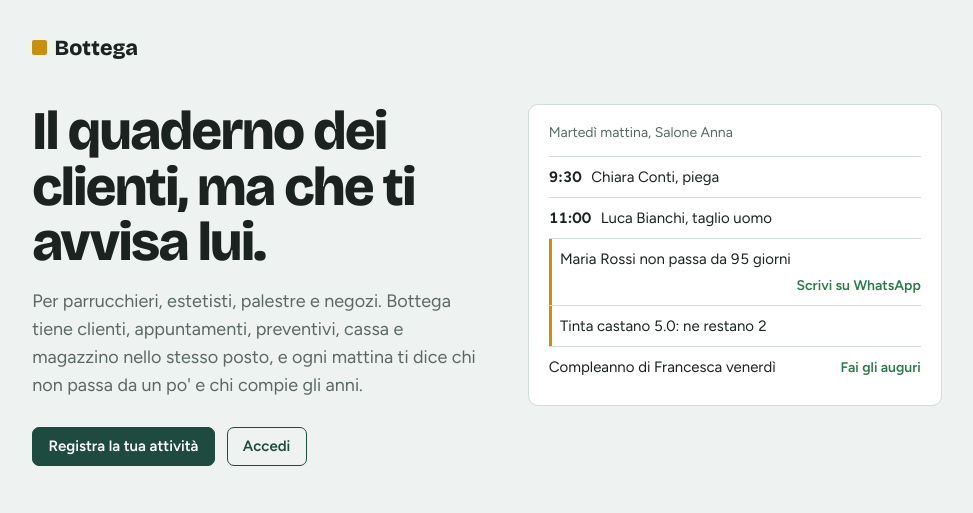
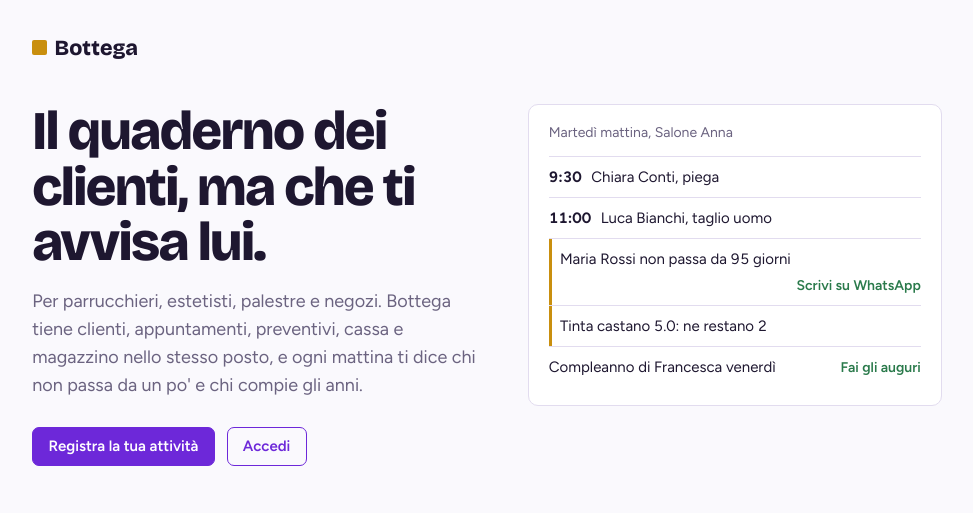
Before and after one commit to rosariosapienza12/bottega-crm-python, a FastAPI app: page / in a window 1280 px wide. Shown: the top 513 px of the page, without its empty margins (153-1126 px from the left). Run offline with FastAPI, Linux system fonts and the light colour scheme; parts of the project's set-up code (start-up, migrations or seed data) failed here and were passed over.

Commit message:
Promemoria WhatsApp per gli appuntamenti e colori viola
- Link "Ricorda su WhatsApp" sugli appuntamenti futuri, con testo pronto
- Tema viola e bianco (chiaro e scuro), anche nel preventivo da stampare
- Dati di prova: richieste senza l'occasione nel titolo
- Test sul testo del promemoria e contro l'iniezione di HTML

Co-Authored-By: Claude Opus 5.5 <noreply@anthropic.com>

```diff
--- a/app/static/style.css
+++ b/app/static/style.css
@@ -1,29 +1,29 @@
 /* Bottega: colori, caratteri e componenti.
    Tailwind lo uso per layout e spaziature, qui c'è l'identità vera e propria.
-   Verde pino per struttura e azioni, senape per i soldi e le cose da guardare. */
+   Viola per struttura e azioni su fondo bianco, senape per i soldi e le cose da guardare. */
 
 :root {
-  --bg: #eef2f1;
+  --bg: #faf9fd;
   --surface: #ffffff;
-  --sunken: #e2e9e6;
-  --line: #d2dbd8;
-  --ink: #1b2321;
-  --muted: #5a6965;
+  --sunken: #efeaf8;
+  --line: #e2dcef;
+  --ink: #1e1730;
+  --muted: #6b6380;
 
-  --pine: #1f4a40;
-  --pine-ink: #ffffff;
-  --pine-soft: #dbeae5;
+  --violet: #6d28d9;
+  --violet-ink: #ffffff;
+  --violet-soft: #ede5fb;
   --mustard: #c98f0e;
   --mustard-soft: #f6ead0;
   --pos: #2a7a4b;
   --neg: #b0402e;
   --neg-soft: #f6dfda;
 
-  --side: #173a32;
-  --side-ink: #e6f0ec;
-  --side-muted: #98b5ad;
-  --side-hover: #20483f;
-  --side-active: #2a5b4e;
+  --side: #3b1a6e;
+  --side-ink: #f3eefc;
+  --side-muted: #b9a8dc;
+  --side-hover: #4a2486;
+  --side-active: #5b2fa0;
 
   --f-head: "Bricolage Grotesque", "Segoe UI", system-ui, sans-serif;
   --f-body: "Figtree", "Segoe UI", system-ui, sans-serif;
@@ -64,7 +64,7 @@ body {
   font-variant-numeric: tabular-nums;
 }
 
-a { color: var(--pine); text-underline-offset: 3px; }
+a { color: var(--violet); text-underline-offset: 3px; }
 :focus-visible { outline: 2px solid var(--mustard); outline-offset: 2px; }
 
 h1, h2, h3 { font-family: var(--f-head); margin: 0; letter-spacing: -0.015em; }
@@ -169,18 +169,18 @@ h2 { font-size: 1.1rem; font-weight: 650; }
 /* ---------- Pulsanti e form ---------- */
 .btn {
   display: inline-flex; align-items: center; gap: 0.4rem;
-  background: var(--pine); color: var(--pine-ink);
-  border: 1px solid var(--pine); border-radius: 7px;
+  background: var(--violet); color: var(--violet-ink);
+  border: 1px solid var(--violet); border-radius: 7px;
   padding: 0.45rem 0.95rem; font: inherit; font-weight: 600;
   text-decoration: none; cursor: pointer; white-space: nowrap;
 }
 .btn:hover { filter: brightness(1.08); }
-.btn-ghost { background: transparent; color: var(--pine); }
-.btn-ghost:hover { background: var(--pine-soft); filter: none; }
+.btn-ghost { background: transparent; color: var(--violet); }
+.btn-ghost:hover { background: var(--violet-soft); filter: none; }
 .btn-danger { background: transparent; color: var(--neg); border-color: var(--neg); }
 .btn-danger:hover { background: var(--neg-soft); filter: none; }
 .btn-small { padding: 0.25rem 0.6rem; font-size: 0.875rem; }
-.link { background: none; border: 0; padding: 0; font: inherit; color: var(--pine); cursor: pointer; text-decoration: underline; text-underline-offset: 3px; }
+.link { background: none; border: 0; padding: 0; font: inherit; color: var(--violet); cursor: pointer; text-decoration: underline; text-underline-offset: 3px; }
 .link-danger { color: var(--neg); }
 
 label { display: block; font-weight: 600; font-size: 0.875rem; margin-bottom: 0.2rem; }
--- a/app/templates/_appointment_row.html
+++ b/app/templates/_appointment_row.html
@@ -17,6 +17,10 @@
                  aria-label="Incasso" pattern="[0-9]+([.,][0-9]{1,2})?" title="Es. 25 oppure 25,50">
           <button class="btn btn-ghost text-sm">Fatto</button>
         </form>
+      {% else %}
+        {% set customer = appointment.customer %}
+        <a class="wa" target="_blank" rel="noopener noreferrer"
+           href="{{ whatsapp_link(customer.phone, reminder_text(customer.first_name, customer.business.name, appointment.starts_at, appointment.service)) }}">Ricorda su WhatsApp</a>
       {% endif %}
       <button class="link link-danger text-sm"
               hx-post="/appuntamenti/{{ appointment.id }}/annulla"
--- a/app/templating.py
+++ b/app/templating.py
@@ -8,7 +8,7 @@ from fastapi.templating import Jinja2Templates
 
 from app.cash import MONTH_NAMES
 from app.insights import loyalty_label
-from app.messages import birthday_text, comeback_text
+from app.messages import birthday_text, comeback_text, reminder_text
 from app.money import format_euro
 from app.phone import format_phone, whatsapp_link
 
@@ -69,3 +69,4 @@ templates.env.filters["fedelta"] = loyalty_label
 templates.env.globals["whatsapp_link"] = whatsapp_link
 templates.env.globals["comeback_text"] = comeback_text
 templates.env.globals["birthday_text"] = birthday_text
+templates.env.globals["reminder_text"] = reminder_text
--- a/scripts/crea_demo.py
+++ b/scripts/crea_demo.py
@@ -61,10 +61,10 @@ APPOINTMENTS = [
 # (titolo, cliente o None, nome se non è cliente, valore in euro, fase)
 REQUESTS = [
     ("Trucco e acconciatura sposa", None, "Sara (Instagram)", 280, "nuova"),
-    ("Colore per la comunione della figlia", "Francesca", None, 60, "contattata"),
+    ("Colore", "Francesca", None, 60, "contattata"),
     ("Pacchetto 5 pieghe", "Giulia", None, 120, "preventivo"),
     ("Trattamento cheratina", None, "Elena (passaparola)", 150, "nuova"),
-    ("Taglio e barba per il matrimonio", "Luca", None, 45, "confermata"),
+    ("Taglio e barba", "Luca", None, 45, "confermata"),
     ("Extension", None, "Marta", 400, "persa"),
 ]
 
```
Also changed, not shown: other parts of app/static/style.css (+13 -13 lines), DECISIONI.md (+9 -2 lines), DIARIO.md (+18 -0 lines), app/messages.py (+26 -0 lines), app/static/print.css (+9 -9 lines), tests/test_agenda.py (+25 -0 lines), tests/test_helpers.py (+24 -0 lines).
